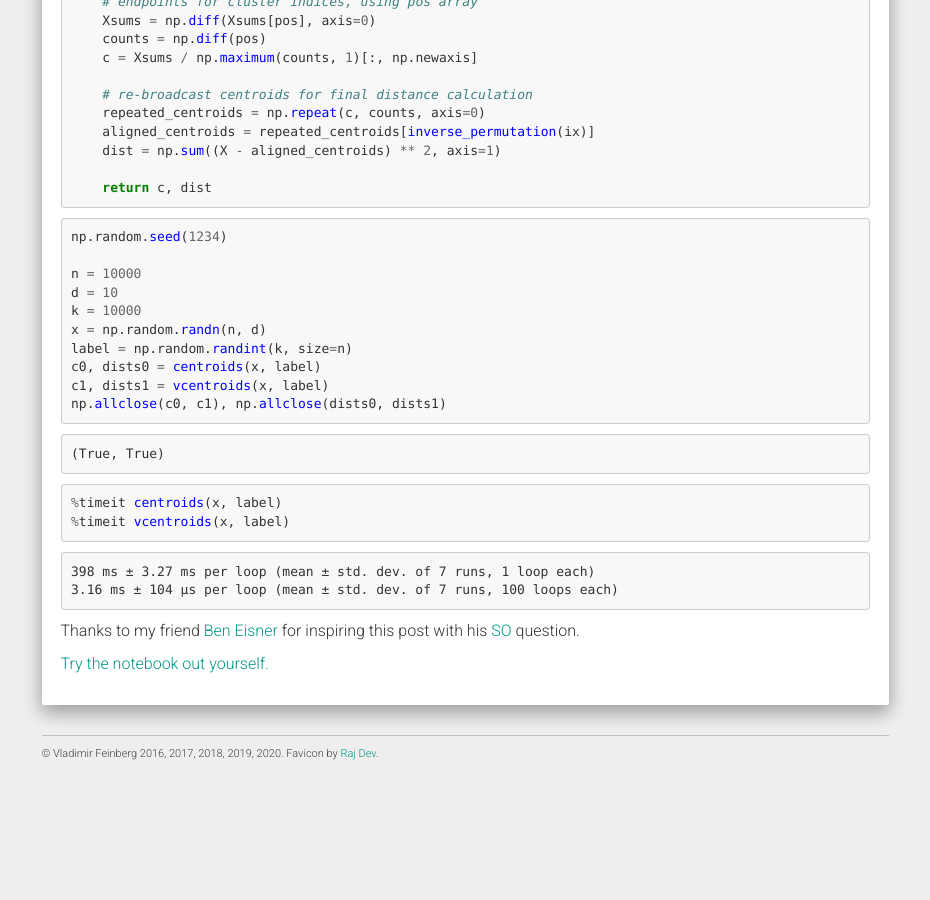
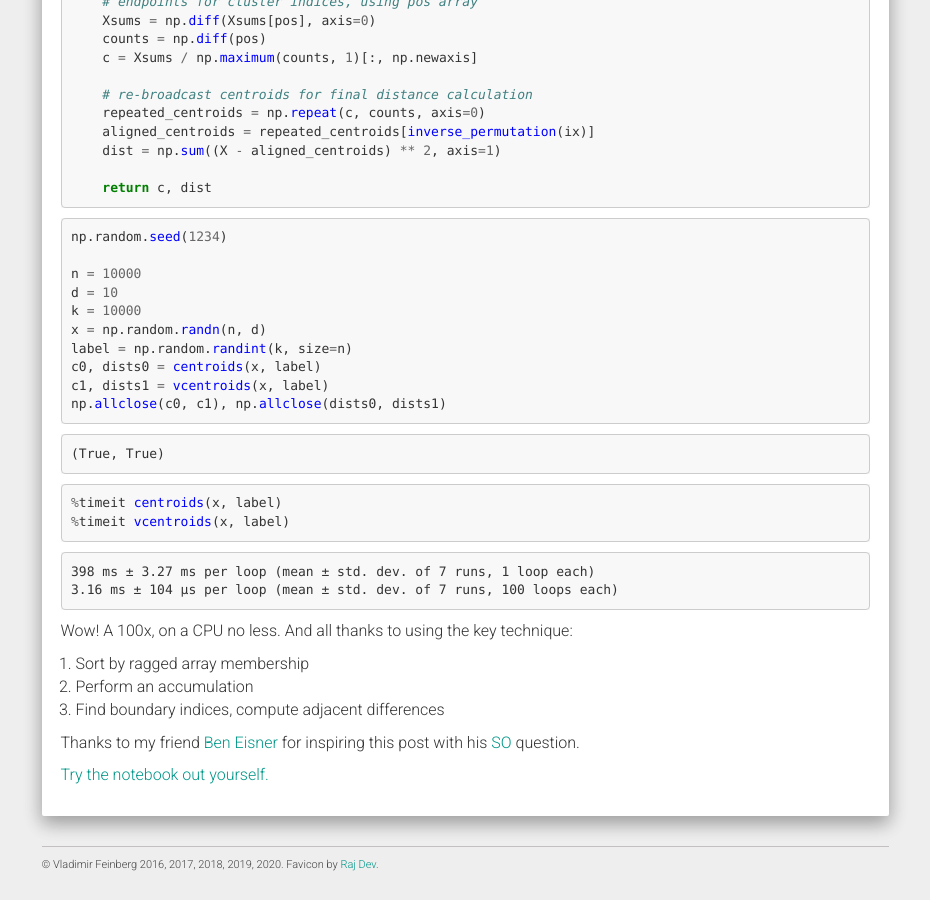
Before and after one commit to vlad17/vlad17.github.io, a Jekyll site: the page built from _posts/2021-01-07-vectorizing-ragged-arrays.md, in a window 1280 px wide and 900 px high, scrolled down 1552 px. Shown: the whole window, without its empty margins (321-1251 px from the left). Built offline with Jekyll 4.4.1, drawn with Linux system fonts in a browser that asks for light colours; nearby versions of some CDN libraries; formulas are drawn with MathJax 3; before the commit the page ends 2341 px from its top, so only the background shows below that.

Commit message:
hammer it home

```diff
--- a/_posts/2021-01-07-vectorizing-ragged-arrays.md
+++ b/_posts/2021-01-07-vectorizing-ragged-arrays.md
@@ -103,6 +103,12 @@ np.allclose(c0, c1), np.allclose(dists0, dists1)
     398 ms ± 3.27 ms per loop (mean ± std. dev. of 7 runs, 1 loop each)
     3.16 ms ± 104 µs per loop (mean ± std. dev. of 7 runs, 100 loops each)
 
+Wow! A 100x, on a CPU no less. And all thanks to using the key technique:
+
+1. Sort by ragged array membership
+1. Perform an accumulation
+1. Find boundary indices, compute adjacent differences
+
 Thanks to my friend [Ben Eisner](https://scholar.google.com/citations?user=RWe-v0UAAAAJ&hl=en) for inspiring this post with his [SO](https://stackoverflow.com/questions/65623906/pytorch-how-to-vectorize-indexing-and-computation-when-indexed-tensors-are-diff) question.
 
 
```
